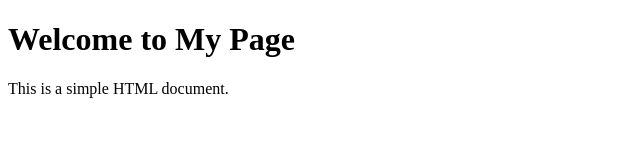
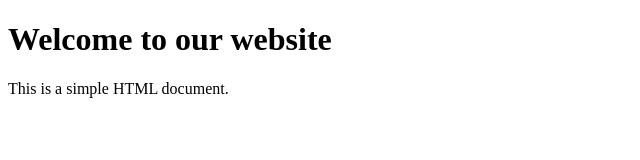
Before and after one commit to redhodom/practies, a plain HTML site: page index.html in a window 1280 px wide. Shown: the whole page, without its empty margins (0-640 px from the left). Drawn offline with Linux system fonts and the light colour scheme.

Commit message:
fix : changed the h1 content

```diff
--- a/index.html
+++ b/index.html
@@ -6,7 +6,7 @@
     <title>Document</title>
 </head>
 <body>
-    <h1>Welcome to My Page</h1>
+    <h1>Welcome to our website</h1>
     <p>This is a simple HTML document.</p>
 </body>
 </html>
```
